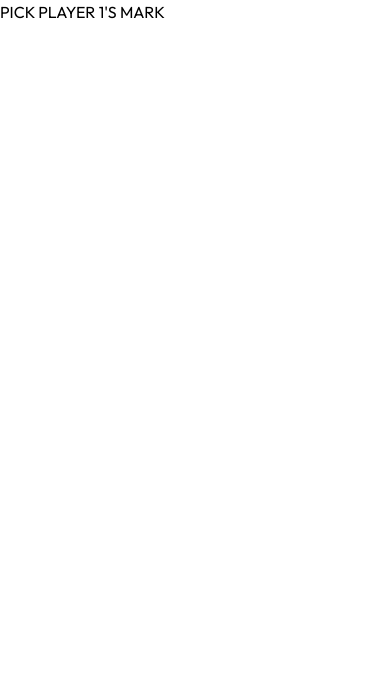
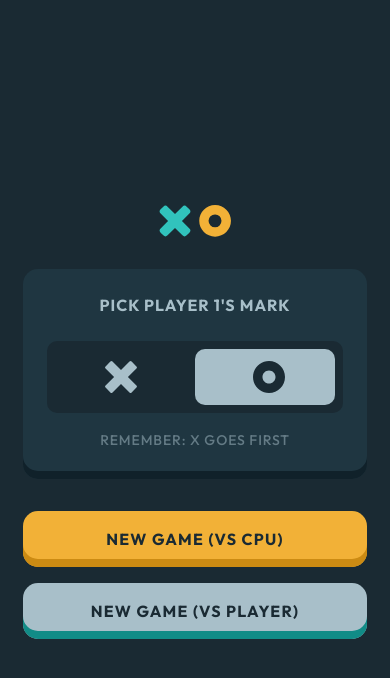
Before and after one commit to jubelo1234/tic-tac-toe, a React (Vite) app in the folder tictactoe-game/: page / in a window 390 px wide. Shown: the top 678 px of the page. Built offline with nearby package versions, Linux system fonts and the light colour scheme.

Commit message:
mobile home ui

```diff
--- a/tictactoe-game/src/App.tsx
+++ b/tictactoe-game/src/App.tsx
@@ -1,10 +1,12 @@
-import './App.css'
+import "./App.css";
+import Home from "./components/Home";
 
 function App() {
-
   return (
-    <h1 className=' uppercase'>Pick player 1's mark</h1>
-  )
+    <div className="px-[6vw] flex items-center justify-center bg-dark-navy min-h-screen min-w-screen">
+      <Home />
+    </div>
+  );
 }
 
-export default App
+export default App;
--- a/tictactoe-game/src/components/Home.tsx
+++ b/tictactoe-game/src/components/Home.tsx
@@ -1,13 +1,39 @@
-import logo from "../assets/logo.svg"
-import
+import logo from "../assets/logo.svg";
+import xSilver from "../assets/icon-x-silver.svg";
+import xBlack from "../assets/icon-x-dark.svg.svg";
+import oSilver from "../assets/icon-o-silver.svg";
+import oBlack from "../assets/icon-o-dark.svg";
 
 export default function Home() {
   return (
-    <div>
-        <div></div>
-        <div></div>
-        <button></button>
-        <button></button>
+    <div className="w-full">
+      <div className="w-full flex items-center justify-center">
+        <img src={logo} alt="logo" className="h-[2rem]" />
+      </div>
+      <div className="mt-[2rem] uppercase flex items-center flex-col justify-center bg-semi-dark-navy w-full shadow-pick pt-6 pb-7 px-6 rounded-[0.9375rem]">
+        <h2 className="text-[1rem] font-bold tracking-[1px] text-silver-cl">
+          Pick player 1's mark
+        </h2>
+        <div className="h-[4.5rem] relative mt-[1.5rem] w-full flex items-center rounded-[0.625rem] bg-dark-navy justify-center">
+          <button className=" cursor-pointer relative z-10 w-1/2 flex items-center justify-center">
+            <img src={xSilver} alt="option x" className=" size-[32px]" />
+          </button>
+          <button className="w-1/2 cursor-pointer relative z-10 flex items-center justify-center">
+            <img src={oBlack} alt="option o" className=" size-[32px]" />
+          </button>
+          <div
+            className="bg-silver-cl z-0 top-1/2 transform -translate-y-1/2 right-[0.5rem] absolute rounded-[0.625rem]"
+            style={{ width: "calc(50% - 0.5rem", height: "calc(100% - 1rem)" }}
+          ></div>
+        </div>
+        <h4 className="mt-[1.0625rem] font-medium opacity-50 text-silver-cl text-[0.875rem] tracking-[0.875px]">
+          remember: x goes first
+        </h4>
+      </div>
+      <div className="w-full space-y-[1rem] mt-[2rem] ">
+        <button className="w-full shadow-vcp uppercase h-[3.5rem] text-center px-1 bg-light-yellow transition-all duration-300 hover:bg-light-yellow-hover text-[1rem] font-bold text-dark-navy tracking-[1.25px] rounded-[0.9375rem] cursor-pointer"> new game (vs cpu)</button>
+        <button className="w-full shadow-vpl uppercase h-[3.5rem] text-center px-1 bg-silver-cl transition-all duration-300 hover:bg-silver-hover text-[1rem] font-bold text-dark-navy tracking-[1.25px] rounded-[0.9375rem] cursor-pointer"> new game (vs player)</button>
+      </div>
     </div>
-  )
+  );
 }
--- a/tictactoe-game/tailwind.config.js
+++ b/tictactoe-game/tailwind.config.js
@@ -15,7 +15,12 @@ export default {
       },
       fontFamily: {
         sans: ["Outfit", "sans-serif"]
-      }
+      },
+      boxShadow: {
+        "pick": "inset 0 -8px 0 #10212a",
+        "vcp": "inset 0 -8px 0 #cc8b13",
+        "vpl": "inset 0 -8px 0 #118c87"
+      },
     },
   },
   plugins: [],
```
